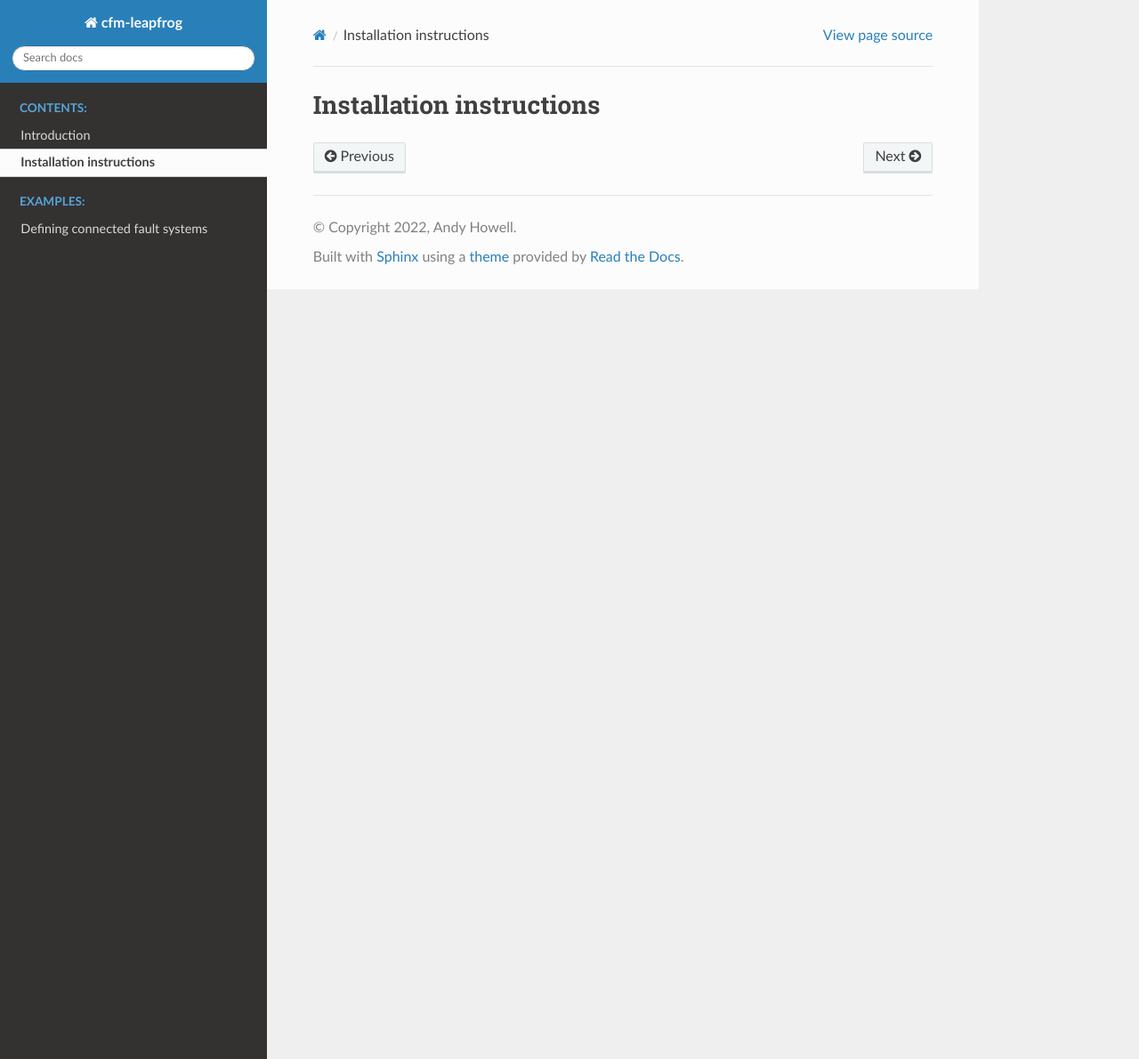
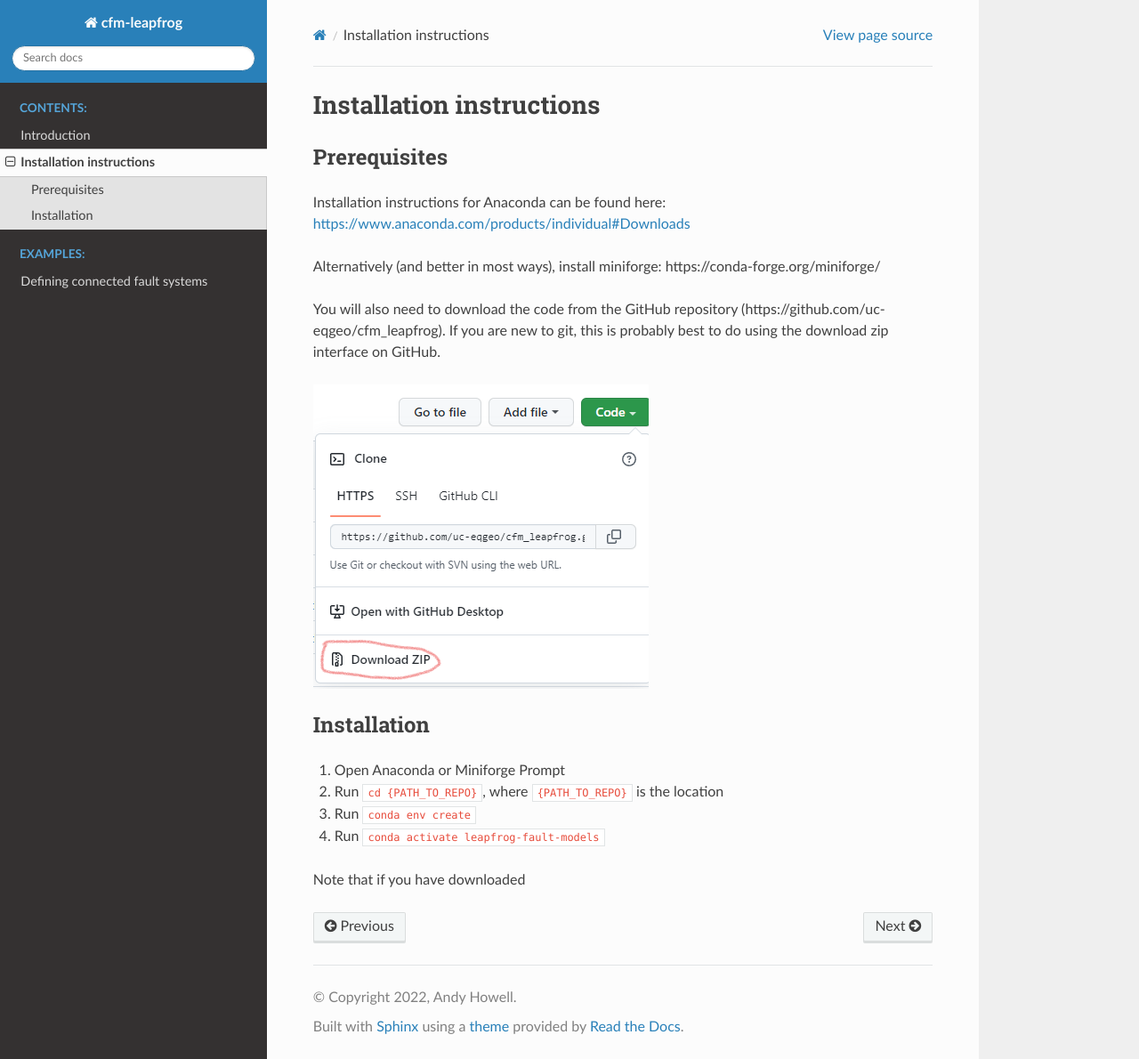
Before and after one commit to uc-eqgeo/cfm_leapfrog, a Sphinx documentation site: the page built from docs/help/install.md, in a window 1280 px wide and 1190 px high. Shown: the whole window at 89% size. Built offline with Sphinx 7.4.7 and the Read the Docs theme 2.0.0, drawn with Linux system fonts in a browser that asks for light colours.

Commit message:
First test of image

```diff
--- a/docs/help/install.md
+++ b/docs/help/install.md
@@ -1 +1,22 @@
 # Installation instructions
+
+## Prerequisites
+
+Installation instructions for Anaconda can be found here: <https://www.anaconda.com/products/individual#Downloads>
+
+Alternatively (and better in most ways), install miniforge: https://conda-forge.org/miniforge/
+
+You will also need to download the code from the GitHub repository (https://github.com/uc-eqgeo/cfm_leapfrog).
+If you are new to git,
+this is probably best to do using the download zip interface on GitHub.
+
+![How to download](images/download_code.png)
+
+## Installation
+
+   1. Open Anaconda or Miniforge Prompt
+   2. Run `cd {PATH_TO_REPO}`, where `{PATH_TO_REPO}` is the location
+   3. Run `conda env create`
+   4. Run `conda activate leapfrog-fault-models`
+
+Note that if you have downloaded
--- a/environment.yml
+++ b/environment.yml
@@ -12,5 +12,10 @@
   - rasterio >= 1.1.5
   - pip
   - git >= 2.21.1
+  - sphinx
+  - sphinx-autoapi
   - pip:
     - ./fault_mesh_building
+    - meshio
+    - sphinx-rtd-theme
+    - myst-parser
```
Also changed, not shown: docs/help/images/download_code.png (added).
